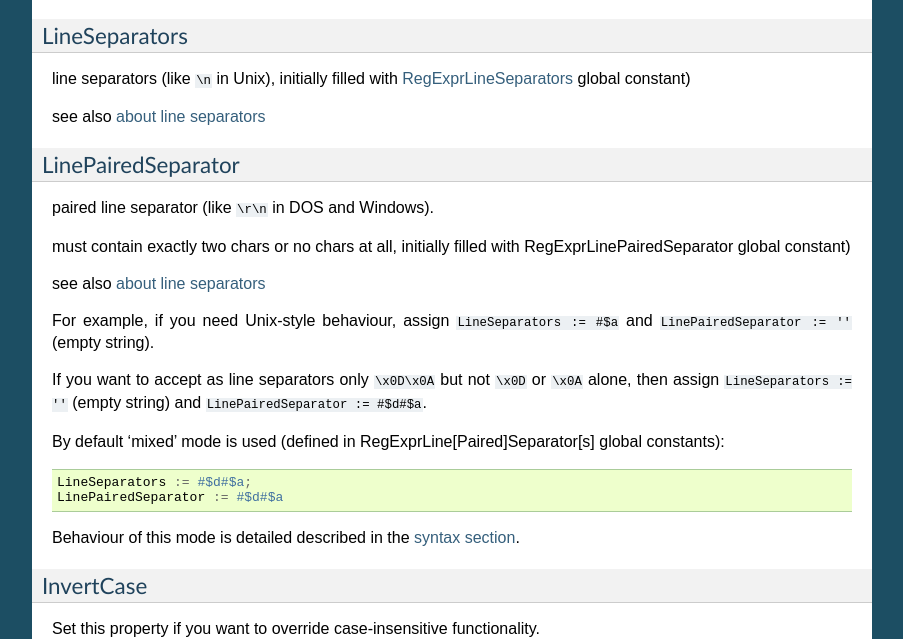
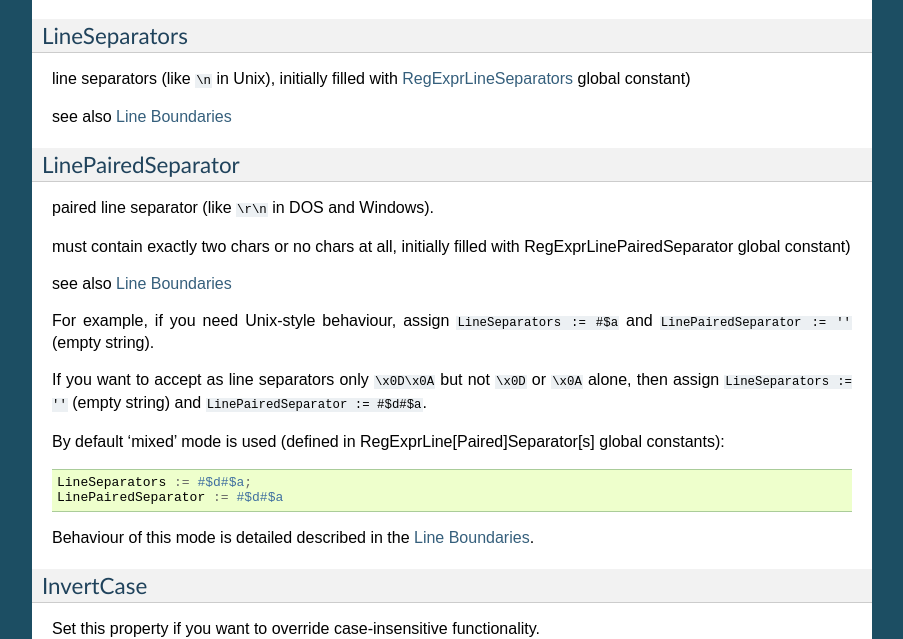
Before and after one commit to andgineer/TRegExpr, a Sphinx documentation site: the page built from docs/tregexpr.rst, in a window 1280 px wide and 900 px high, scrolled down 4547 px. Shown: the part 152-791 px from the top of the window, without its empty margins (198-1101 px from the left). Built offline with Sphinx 7.4.7, drawn with Linux system fonts in a browser that asks for light colours.

Commit message:
demos XML

```diff
--- a/docs/regular_expressions.rst
+++ b/docs/regular_expressions.rst
@@ -142,6 +142,8 @@ You may use ``\w``, ``\d`` and ``\s`` within
 
 Metacharacters
 --------------
+
+.. _lineseparators:
 
 Line Boundaries
 ~~~~~~~~~~~~~~~
--- a/docs/tregexpr.rst
+++ b/docs/tregexpr.rst
@@ -307,8 +307,7 @@ LineSeparators
 line separators (like ``\n`` in Unix), initially filled with
 RegExprLineSeparators_ global constant)
 
-see also `about line
-separators <regular_expressions.html#line-separators>`__
+see also `Line Boundaries <regular_expressions.html#lineseparators>`__
 
 LinePairedSeparator
 ~~~~~~~~~~~~~~~~~~~
@@ -318,8 +317,7 @@ paired line separator (like ``\r\n`` in DOS and Windows).
 must contain exactly two chars or no chars at all, initially filled with
 RegExprLinePairedSeparator global constant)
 
-see also `about line
-separators <regular_expressions.html#line-separators>`__
+see also `Line Boundaries <regular_expressions.html#lineseparators>`__
 
 For example, if you need Unix-style behaviour, assign
 ``LineSeparators := #$a`` and ``LinePairedSeparator := ''`` (empty string).
@@ -336,8 +334,8 @@ RegExprLine[Paired]Separator[s] global constants):
     LineSeparators := #$d#$a;
     LinePairedSeparator := #$d#$a
 
-Behaviour of this mode is detailed described in the `syntax
-section <regular_expressions.html#syntax_line_separators>`__.
+Behaviour of this mode is detailed described in the
+`Line Boundaries <regular_expressions.html#lineseparators>`__.
 
 InvertCase
 ~~~~~~~~~~
@@ -350,8 +348,8 @@ Compile
 
 Compiles regular expression.
 
-Useful for example for GUI regular expressions editors - to check regular expression
-without using it.
+Useful for example for GUI regular expressions editors - to check
+regular expression without using it.
 
 Dump
 ~~~~
```
Also changed, not shown: 1 other file.
